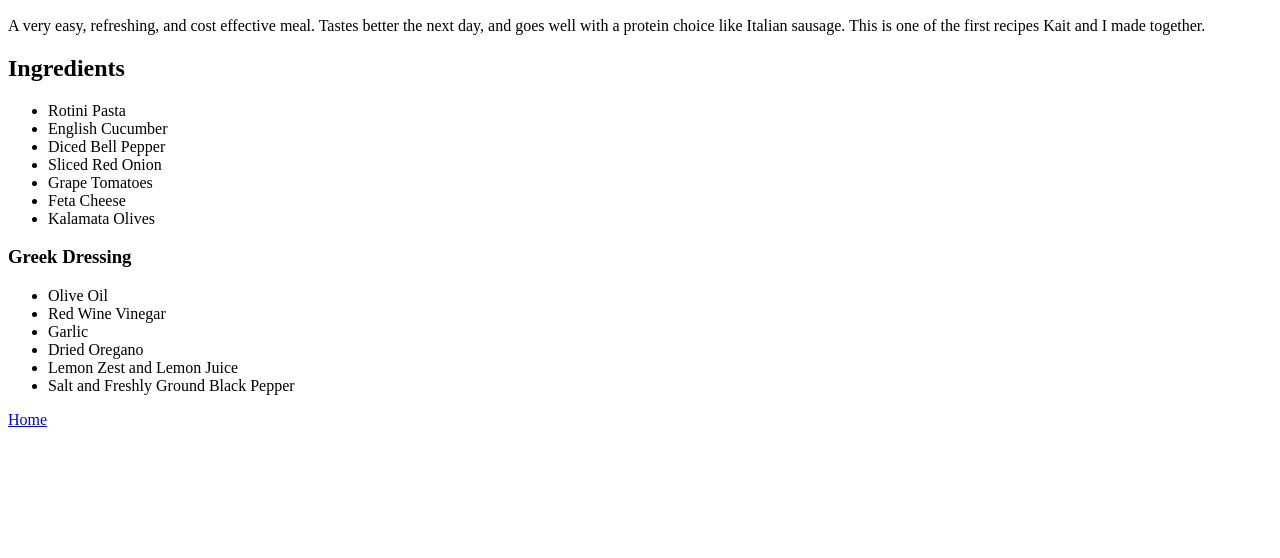
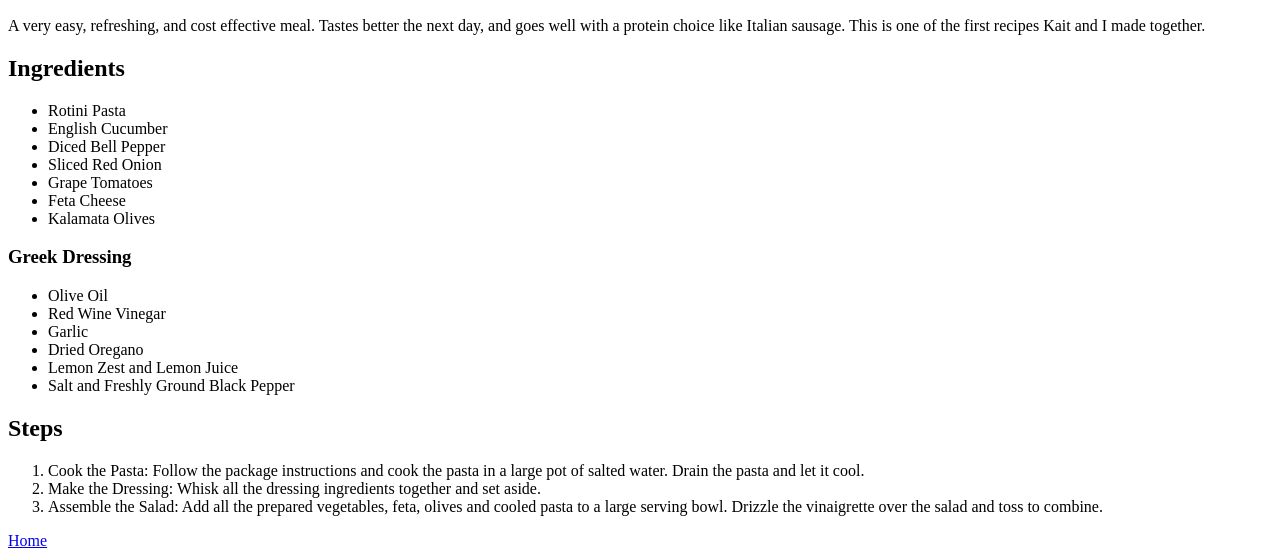
Before and after one commit to CEOofGuam/odin-recipes, a plain HTML site: page recipes/greek-pasta-salad.html in a window 1280 px wide. Shown: the part 1884-2442 px from the top of the page. Before the commit the page ends 2321 px from the top, so only its background shows below. Drawn offline with Linux system fonts and the light colour scheme.

Commit message:
Add steps section to greek pasta salad recipe

```diff
--- a/recipes/greek-pasta-salad.html
+++ b/recipes/greek-pasta-salad.html
@@ -36,6 +36,13 @@
         <li>Salt and Freshly Ground Black Pepper</li>
     </ul>
 
+    <h2>Steps</h2>
+    <ol>
+        <li>Cook the Pasta: Follow the package instructions and cook the pasta in a large pot of salted water. Drain the pasta and let it cool.</li>
+        <li>Make the Dressing: Whisk all the dressing ingredients together and set aside.</li>
+        <li>Assemble the Salad: Add all the prepared vegetables, feta, olives and cooled pasta to a large serving bowl. Drizzle the vinaigrette over the salad and toss to combine.</li>
+    </ol>
+
     <a href="../index.html">Home</a>
 </body>
 </html>
```
